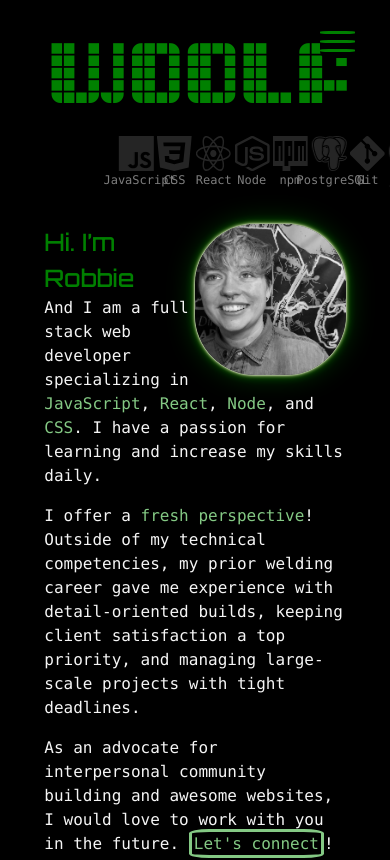
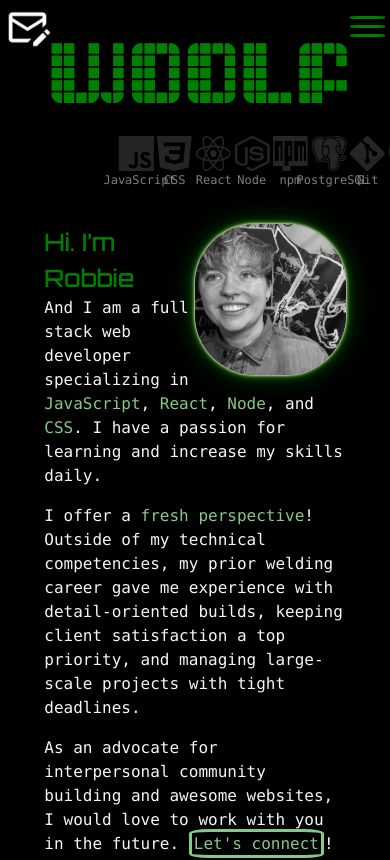
Before and after one commit to robbiemwoolf/website, a React (Create React App) app: page / in a window 390 px wide. Shown: the top 860 px of the page. Built offline with nearby package versions, Linux system fonts and the light colour scheme.

Commit message:
created cta for header; adjusted menu position

```diff
--- a/src/header/Header.css
+++ b/src/header/Header.css
@@ -22,3 +22,17 @@ h1 {
     top: 0;
     width: 100%
 }
+
+.ctaHead {
+    position: fixed;
+    margin: 5px;
+    top: -20px;
+    left: 30px;
+}
+
+@media only screen and (max-width: 600px) {
+    .ctaHead {
+        top: -40px;
+        left: 0px;
+    }
+}
--- a/src/header/Header.js
+++ b/src/header/Header.js
@@ -15,6 +15,7 @@ export default function Header() {
 
     return (
             <div className={(offset > 0) ? "header sticky" : "header"}>
+                <a href='#contact' alt='Send me a message!'><img className='ctaHead' alt='contact me' src='images/contactMe.svg'></img></a>
                 <div className='container'><h1>Woolf</h1></div>
                 <Menu />
             </div>
--- a/src/header/Menu.css
+++ b/src/header/Menu.css
@@ -104,3 +104,10 @@
     transition: .5s;
     display: none;
 }
+
+@media only screen and (max-width: 600px) {
+    .hamburger {
+        top: 5px;
+        right: 0px;
+    }
+}
```
Also changed, not shown: public/images/contactMe.svg (added).
